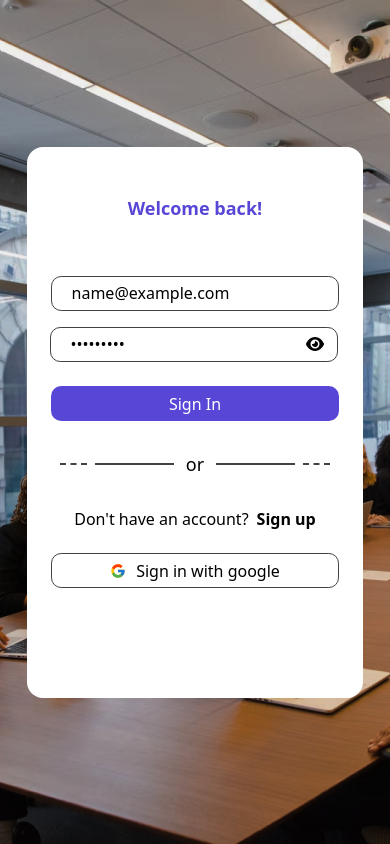
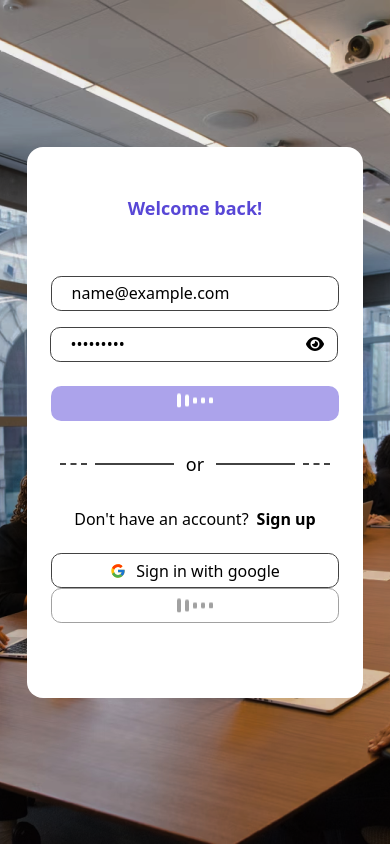
Before and after one commit to SamsonI95/Jarena, a React (Vite) app: page /signin in a window 390 px wide. Both pictures are taken after typing "name@example.com", "Sample123" into the empty fields and a click on the button "Sign In". Built offline with nearby package versions, Linux system fonts and the light colour scheme; no server answers.

Commit message:
Authentication Updates

```diff
--- a/package.json
+++ b/package.json
@@ -17,7 +17,9 @@
     "react": "^18.2.0",
     "react-dom": "^18.2.0",
     "react-icons": "^5.2.1",
-    "react-router-dom": "^6.23.1"
+    "react-router-dom": "^6.23.1",
+    "react-spinners": "^0.14.1",
+    "react-toastify": "^10.0.5"
   },
   "devDependencies": {
     "@types/react": "^18.2.66",
--- a/src/App.jsx
+++ b/src/App.jsx
@@ -17,6 +17,7 @@ import SignIn from "./components/pages/SignIn";
 import Header from "./components/page components/Header";
 import Footer from "./components/page components/Footer";
 import HideHeader from "./components/page components/HideHeader";
+import ScrollToTop from "./components/page components/ScrollToTop";
 
 function App() {
   return (
@@ -25,6 +26,7 @@ function App() {
         <HideHeader>
           <Header />
         </HideHeader>
+        <ScrollToTop />
         <Routes>
           <Route path="/" element={<HomePage />} />
           <Route path="/home" element={<HomePage />} />
--- /dev/null
+++ b/src/components/page components/ScrollToTop.jsx
@@ -0,0 +1,14 @@
+import { useEffect } from "react";
+import { useLocation } from "react-router-dom";
+
+function ScrollToTop() {
+  const { pathname } = useLocation();
+
+  useEffect(() => {
+    window.scrollTo(0, 0);
+  }, [pathname]);
+
+  return null;
+}
+
+export default ScrollToTop;
--- a/src/components/page components/SignInForm.jsx
+++ b/src/components/page components/SignInForm.jsx
@@ -6,6 +6,9 @@ import { Link, useNavigate } from "react-router-dom";
 import { FcGoogle } from "react-icons/fc";
 import { FontAwesomeIcon } from "@fortawesome/react-fontawesome";
 import { faEye, faEyeSlash } from "@fortawesome/free-solid-svg-icons";
+import { ToastContainer, toast, Bounce } from "react-toastify";
+import "react-toastify/dist/ReactToastify.css";
+import ScaleLoader from "react-spinners/ScaleLoader";
 
 //Firebase
 import { auth, provider } from "../../config/firebase";
@@ -19,6 +22,8 @@ import {
 const SignInForm = () => {
   const [email, setEmail] = useState("");
   const [password, setPassword] = useState("");
+  const [loading, setLoading] = useState(false);
+  const [error, setError] = useState(null);
   const navigate = useNavigate();
 
   //Password visibility
@@ -27,14 +32,25 @@ const SignInForm = () => {
     setPasswordVisible((prevVisible) => !prevVisible);
   };
 
+  const notify = (message, type) => {
+    toast[type](message, {
+      position: "top-right", // Using the string for the position
+      autoClose: 3000,
+      transition: Bounce, // Applying the bounce transition
+    });
+  };
+
   const handleSignIn = async (e) => {
     e.preventDefault();
+    setLoading(true);
     try {
       const userCredential = await signInWithEmailAndPassword(
         auth,
         email,
         password
       );
+      setLoading(false);
+      notify("Sign in successful!", "success");
       const user = userCredential.user;
 
       // Navigate to the home page after successful sign-in
@@ -42,19 +58,28 @@ const SignInForm = () => {
     } catch (error) {
       console.error("Error signing in with email and password:", error);
       // Handle error (e.g., show a message to the user)
+      setLoading(false);
+      setError(error.message);
+      notify(error.message, "error");
     }
   };
 
   const handleGoogleSignIn = async () => {
+    setLoading(true);
     try {
       const result = await signInWithPopup(auth, provider);
       const user = result.user;
+      setLoading(false);
+      notify("Google sign in successful!", "success");
 
       // Navigate to the home page after successful sign-in
       navigate("/home");
     } catch (error) {
       console.error("Error signing in with Google:", error);
       // Handle error (e.g., show a message to the user)
+      setLoading(false);
+      setError(error.message);
+      notify(error.message, "error");
     }
   };
 
@@ -80,6 +105,7 @@ const SignInForm = () => {
 
   return (
     <div className="lg:scale-60 xlg:scale-100 ">
+      <ToastContainer />
       <form
         onSubmit={handleSignIn}
         className="bg-white border border-none rounded-2xl w-[336px] h-[551px] lg:w-[807px] lg:h-[853px] py-[48.5px] lg:py-[97px] relative lg:-right-[30rem] xlg:-right-[15rem]"
@@ -87,6 +113,7 @@ const SignInForm = () => {
         <h3 className="text-[#5847D6] text-[18px] lg:text-[30px] text-center font-semibold mb-[53.53px] lg:mb-[105px]">
           Welcome back!
         </h3>
+        {error && <p className="text-red-500 text-center">{error}</p>}
         <section className="flex flex-col items-center space-y-4 lg:space-y-7">
           <input
             type="text"
@@ -113,8 +140,14 @@ const SignInForm = () => {
           </div>
         </section>
         <section className="flex justify-center">
-          <button className="bg-[#5847D6] rounded-[10.14px] lg:rounded-[20px] w-[288.93px] h-[35px] lg:w-[570px] lg:h-[49px] mt-[24.84px] lg:mt-[49px] text-white">
-            Sign In
+          <button
+            type="submit"
+            className={`bg-[#5847D6] rounded-[10.14px] lg:rounded-[20px] w-[288.93px] h-[35px] lg:w-[570px] lg:h-[49px] mt-[24.84px] lg:mt-[49px] text-white ${
+              loading ? "opacity-50 cursor-not-allowed" : ""
+            }`}
+            disabled={loading}
+          >
+            {loading ? <ScaleLoader height={15} color="#fff" /> : "Sign In"}
           </button>
         </section>
         <section className="flex items-center justify-center my-[22px] lg:my-[40px]">
@@ -137,10 +170,19 @@ const SignInForm = () => {
             </button>
             <button
               onClick={handleGoogleSignIn}
-              className="hidden md:flex items-center justify-center border border-[#424242] lg:rounded-[20px] lg:w-[570px] lg:h-[49px]"
+              className={`text-[] flex items-center justify-center border border-[#424242] rounded-[10.14px] lg:rounded-[20px] w-[288.93px] h-[35px] lg:w-[570px] lg:h-[49px] ${
+                loading ? "opacity-50 cursor-not-allowed" : ""
+              }`}
+              disabled={loading}
             >
-              <FcGoogle className="mr-[10px]" />
-              <h3 className="flex items-center">Sign in with google</h3>
+              {loading ? (
+                <ScaleLoader height={15} color="#424242" />
+              ) : (
+                <>
+                  <FcGoogle className="mr-[10px]" />
+                  <h3 className="flex items-center">Sign in with Google</h3>
+                </>
+              )}
             </button>
           </Link>
         </section>
--- a/src/components/page components/SignUpForm.jsx
+++ b/src/components/page components/SignUpForm.jsx
@@ -1,6 +1,11 @@
 //App
 import React, { useEffect, useState } from "react";
 import { Link, useNavigate } from "react-router-dom";
+
+//Component
+import { ToastContainer, toast, Bounce } from "react-toastify";
+import "react-toastify/dist/ReactToastify.css";
+import ScaleLoader from "react-spinners/ScaleLoader";
 
 //Icon
 import { FcGoogle } from "react-icons/fc";
@@ -12,6 +17,7 @@ import { auth, db, provider } from "../../config/firebase";
 import { collection, addDoc, serverTimestamp } from "firebase/firestore";
 import {
   createUserWithEmailAndPassword,
+  updateProfile,
   signInWithPopup,
   signInWithRedirect,
   getRedirectResult,
@@ -21,6 +27,7 @@ const SignUpForm = () => {
   const [name, setName] = useState("");
   const [email, setEmail] = useState("");
   const [password, setPassword] = useState("");
+  const [loading, setLoading] = useState(false);
   const [errorMessage, setErrorMessage] = useState("");
   const navigate = useNavigate();
 
@@ -29,6 +36,15 @@ const SignUpForm = () => {
   const togglePasswordVisibility = () => {
     setPasswordVisible((prevVisible) => !prevVisible);
   };
+
+  const notify = (message, type) => {
+    toast[type](message, {
+      position: "top-right",
+      autoClose: 3000,
+      transition: Bounce,
+    });
+  };
+
   const handleSignUp = async (e) => {
     e.preventDefault();
     try {
@@ -39,6 +55,9 @@ const SignUpForm = () => {
       );
       const user = userCredential.user;
 
+      // Update user profile with display name
+      await updateProfile(user, { displayName: name });
+
       // Save user info to Firestore
       await addDoc(collection(db, "users"), {
         uid: user.uid,
@@ -47,12 +66,18 @@ const SignUpForm = () => {
         createdAt: serverTimestamp(),
       });
       console.log("User added successfully!");
-      alert("User added successfully!");
+      setLoading(false);
+      notify("User added successfully!", "success");
+
       // Redirect to homepage
       navigate("/home");
     } catch (error) {
-      setErrorMessage(error.message); // Set a state for error messages
+      setLoading(false);
+      setErrorMessage(error.message);
+      notify(error.message, "error");
       console.error("Error signing up:", error);
+    } finally {
+      setLoading(false);
     }
   };
 
@@ -88,14 +113,18 @@ const SignUpForm = () => {
       // Check if user already exists in Firestore
       await addDoc(collection(db, "users"), {
         uid: user.uid,
-        name: user.displayName,
+        name: name,
         email: user.email,
         createdAt: serverTimestamp(),
       });
+      setLoading(false);
+      notify("Google sign in successful!", "success");
 
       navigate("/home");
     } catch (error) {
-      setErrorMessage(error.message); // Set a state for error messages
+      setLoading(false);
+      setErrorMessage(error.message);
+      notify(error.message, "error");
       console.error("Error signing in with Google:", error);
     }
   };
@@ -122,6 +151,7 @@ const SignUpForm = () => {
 
   return (
     <div className="lg:scale-60 xlg:scale-100 ">
+      <ToastContainer />
       <form
         onSubmit={handleSignUp}
         className="bg-white border border-none rounded-2xl w-[336px] h-[551px] lg:w-[807px] lg:h-[853px] py-[48.5px] lg:py-[97px] relative lg:-right-[30rem] xlg:-right-[15rem]"
@@ -162,8 +192,13 @@ const SignUpForm = () => {
           </div>
         </section>
         <section className="flex justify-center">
-          <button className="bg-[#5847D6] rounded-[10.14px] lg:rounded-[20px] w-[288.93px] h-[35px] lg:w-[570px] lg:h-[49px] mt-[24.84px] lg:mt-[49px] text-white">
-            Sign Up
+          <button
+            className={`bg-[#5847D6] rounded-[10.14px] lg:rounded-[20px] w-[288.93px] h-[35px] lg:w-[570px] lg:h-[49px] mt-[24.84px] lg:mt-[49px] text-white flex items-center justify-center ${
+              loading ? "opacity-50 cursor-not-allowed" : ""
+            }`}
+            disabled={loading}
+          >
+            {loading ? <ScaleLoader height={15} color="#fff" /> : "Sign Up"}
           </button>
         </section>
         <section className="flex items-center justify-center my-[22px] lg:mt-[40px]">
@@ -179,17 +214,35 @@ const SignUpForm = () => {
           <Link>
             <button
               onClick={handleGoogleSignIn}
-              className="md:hidden flex items-center justify-center border border-[#424242] rounded-[10.14px] w-[288.93px] h-[35px]"
+              className={`md:hidden flex items-center justify-center border border-[#424242] rounded-[10.14px] w-[288.93px] h-[35px] ${
+                loading ? "opacity-50 cursor-not-allowed" : ""
+              }`}
+              disabled={loading}
             >
-              <FcGoogle className="mr-[10px]" />
-              <h3 className="flex items-center">Sign in with google</h3>
+              {loading ? (
+                <ScaleLoader height={15} color="#424242" />
+              ) : (
+                <>
+                  <FcGoogle className="mr-[10px]" />
+                  <h3 className="flex items-center">Sign in with Google</h3>
+                </>
+              )}
             </button>
             <button
               onClick={handleGoogleSignIn}
-              className="hidden md:flex items-center justify-center border border-[#424242] lg:rounded-[20px] lg:w-[570px] lg:h-[49px]"
+              className={`hidden md:flex items-center justify-center border border-[#424242] lg:rounded-[20px] lg:w-[570px] lg:h-[49px] ${
+                loading ? "opacity-50 cursor-not-allowed" : ""
+              }`}
+              disabled={loading}
             >
-              <FcGoogle className="mr-[10px]" />
-              <h3 className="flex items-center">Sign in with google</h3>
+              {loading ? (
+                <ScaleLoader height={15} color="#424242" />
+              ) : (
+                <>
+                  <FcGoogle className="mr-[10px]" />
+                  <h3 className="flex items-center">Sign in with Google</h3>
+                </>
+              )}
             </button>
           </Link>
         </section>
```
Also changed, not shown: src/components/page components/Header.jsx (+5 -2 lines), 1 other file (tests, documents, lock files or other folders).
